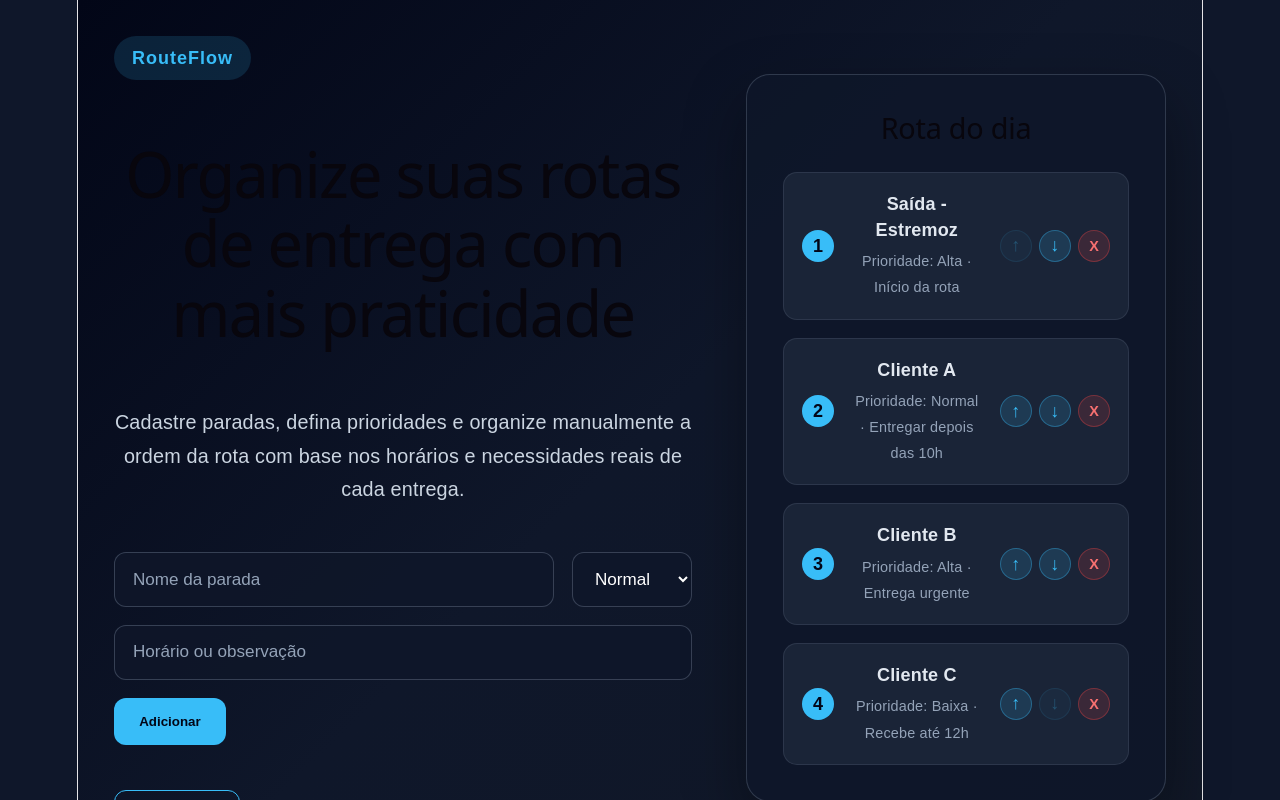
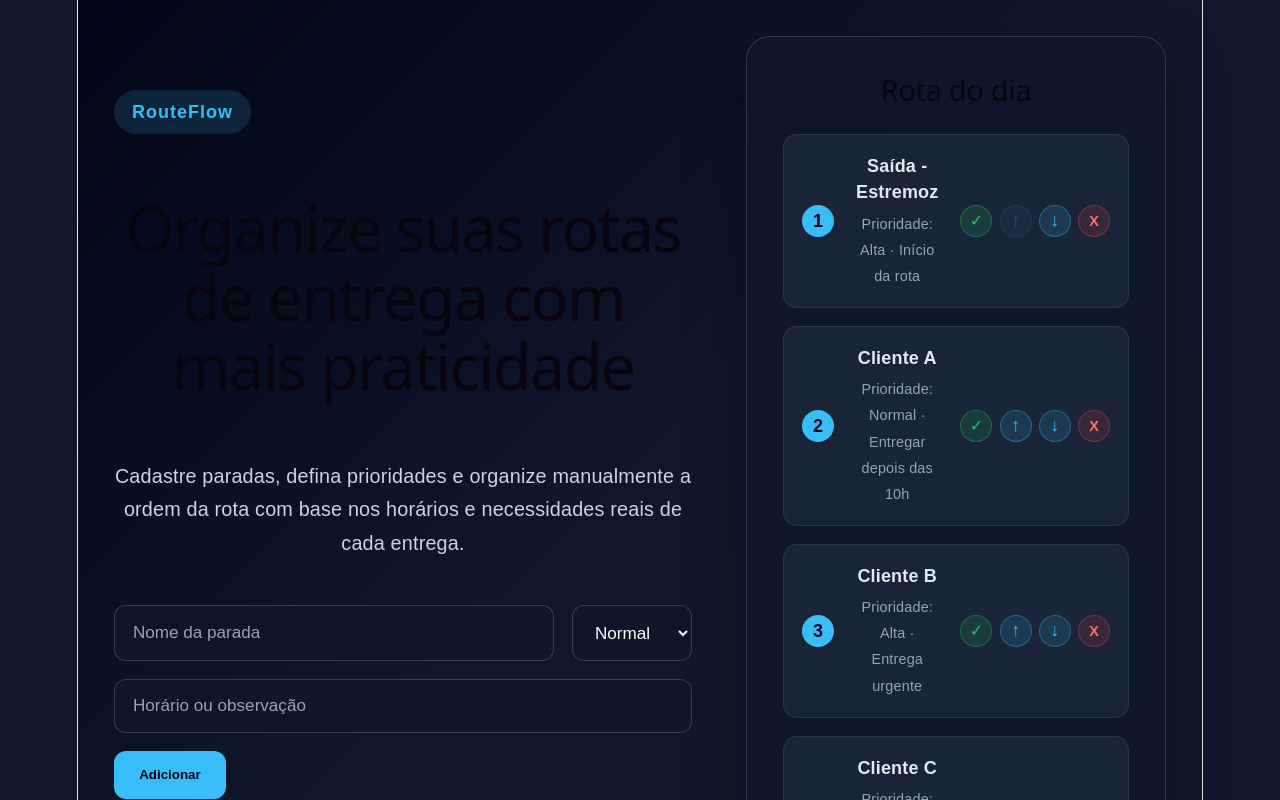
Before and after one commit to Brunnomk/routeflow, a React (Vite) app in the folder routeflow/: page / in a window 1280 px wide. Shown: the top 800 px of the page. Built offline with nearby package versions, Linux system fonts and the light colour scheme.

Commit message:
Adiciona status de conclusão nas paradas

```diff
--- a/routeflow/src/App.css
+++ b/routeflow/src/App.css
@@ -330,3 +330,35 @@ button.secondary {
 .route-info small {
   word-break: break-word;
 }
+
+.done-button {
+  width: 32px;
+  height: 32px;
+  padding: 0;
+  border-radius: 50%;
+  background: rgba(34, 197, 94, 0.15);
+  color: #22c55e;
+  border: 1px solid rgba(34, 197, 94, 0.35);
+  font-size: 0.9rem;
+}
+
+.done-button:hover {
+  background: #22c55e;
+  color: #020617;
+  box-shadow: 0 0 15px rgba(34, 197, 94, 0.35);
+}
+
+.route-item.completed {
+  border-color: rgba(34, 197, 94, 0.55);
+  background: rgba(22, 101, 52, 0.18);
+  opacity: 0.75;
+}
+
+.route-item.completed .route-info p {
+  text-decoration: line-through;
+  color: #86efac;
+}
+
+.route-item.completed .route-info small {
+  color: #bbf7d0;
+}
--- a/routeflow/src/App.jsx
+++ b/routeflow/src/App.jsx
@@ -18,21 +18,25 @@ function App() {
         nome: 'Saída - Estremoz',
         prioridade: 'Alta',
         observacao: 'Início da rota',
+        concluida: false,
       },
       {
         nome: 'Cliente A',
         prioridade: 'Normal',
         observacao: 'Entregar depois das 10h',
+        concluida: false,
       },
       {
         nome: 'Cliente B',
         prioridade: 'Alta',
         observacao: 'Entrega urgente',
+        concluida: false,
       },
       {
         nome: 'Cliente C',
         prioridade: 'Baixa',
         observacao: 'Recebe até 12h',
+        concluida: false,
       },
     ];
   });
@@ -51,6 +55,7 @@ function App() {
       nome: novaParada,
       prioridade: prioridade,
       observacao: observacao || 'Sem observação',
+      concluida: false,
     };
 
     setParadas([...paradas, parada]);
@@ -61,6 +66,21 @@ function App() {
 
   function removerParada(index) {
     const novaLista = paradas.filter((_, i) => i !== index);
+    setParadas(novaLista);
+  }
+
+  function alternarConcluida(index) {
+    const novaLista = paradas.map((parada, i) => {
+      if (i === index) {
+        return {
+          ...parada,
+          concluida: !parada.concluida,
+        };
+      }
+
+      return parada;
+    });
+
     setParadas(novaLista);
   }
 
@@ -144,7 +164,7 @@ function App() {
           ) : (
             <div className="route-list">
               {paradas.map((parada, index) => (
-                <div className="route-item" key={index}>
+                <div className={`route-item ${parada.concluida ? 'completed' : ''}`} key={index}>
                   <span>{index + 1}</span>
 
                   <div className="route-info">
@@ -156,6 +176,10 @@ function App() {
                   </div>
 
                   <div className="route-actions">
+                    <button className="done-button" onClick={() => alternarConcluida(index)}>
+                      ✓
+                    </button>
+
                     <button className="move-button" onClick={() => moverParaCima(index)} disabled={index === 0}>
                       ↑
                     </button>
```
